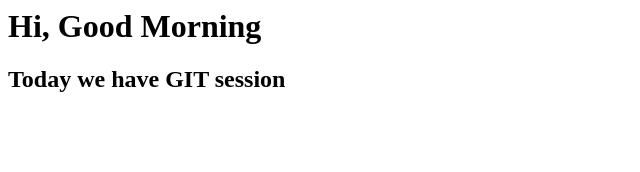
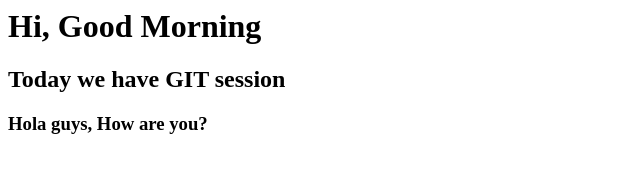
Before and after one commit to asmit29/myproject, a plain HTML site: page index.html in a window 1280 px wide. Shown: the whole page, without its empty margins (0-640 px from the left). Drawn offline with Linux system fonts and the light colour scheme.

Commit message:
Please enter the commit message for your changes. Lines starting

```diff
--- a/index.html
+++ b/index.html
@@ -1,2 +1,4 @@
+
 <h1> Hi, Good Morning </h1>
 <h2> Today we have GIT session</h2>
+<h3> Hola guys, How are you?</h3>
```
